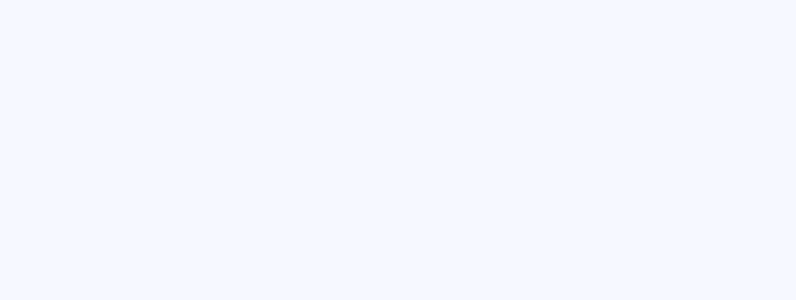
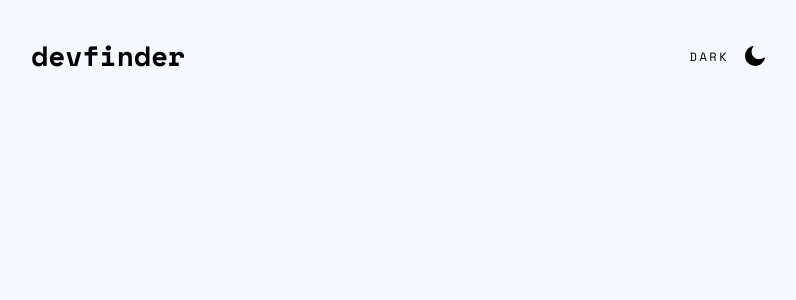
Before and after one commit to IvanKorneev/githubFinder, a React (Create React App) app: page / in a window 1280 px wide. Shown: the top 300 px of the page, without its empty margins (242-1038 px from the left). Built offline with nearby package versions, Linux system fonts and the light colour scheme.

Commit message:
add component TheHeader

```diff
--- a/src/App.tsx
+++ b/src/App.tsx
@@ -1,9 +1,10 @@
 import {Container} from "./components/Container";
+import {TheHeader} from "./components/TheHeader";
 
 function App() {
   return (
     <Container>
-
+      <TheHeader/>
     </Container>
   );
 }
--- /dev/null
+++ b/src/components/TheHeader/TheHeader.module.scss
@@ -0,0 +1,23 @@
+:global {
+  body[data-theme='light'] {
+    --header-color: var(--gray-300);
+  }
+
+  body[data-theme='dark'] {
+    --header-color: var(--white);
+  }
+}
+
+.header {
+  margin: 35px 0;
+  display: flex;
+  justify-content: space-between;
+  align-items: center;
+}
+
+.logo {
+  color: var(--header-color);
+  font-size: 1.75rem;
+  line-height: 1.5;
+  font-weight: 700;
+}
--- /dev/null
+++ b/src/components/TheHeader/TheHeader.tsx
@@ -0,0 +1,15 @@
+import styles from './TheHeader.module.scss';
+import {ThemeSwitcher} from "../ThemeSwitcher";
+
+
+
+export const TheHeader = () => {
+    return(
+        <div className={styles.header} >
+          <div className={styles.logo}>
+            devfinder
+          </div>
+            <ThemeSwitcher/>
+        </div>
+    )
+};
--- /dev/null
+++ b/src/components/TheHeader/index.ts
@@ -0,0 +1 @@
+export * from './TheHeader';
--- a/src/components/ThemeSwitcher/ThemeSwitcher.tsx
+++ b/src/components/ThemeSwitcher/ThemeSwitcher.tsx
@@ -6,8 +6,10 @@ import {useEffect, useState} from "react";
 
 export const ThemeSwitcher = () => {
     const [isDark, setDark] = useState(false);
+
     const themeText = isDark ? 'Light' : 'Dark';
     const ThemeIcon = isDark ? SunIcon : MoonIcon;
+
     useEffect(() => {
         document.body.setAttribute('data-them', isDark ? 'dark' : 'light');
     }, [isDark])
```
